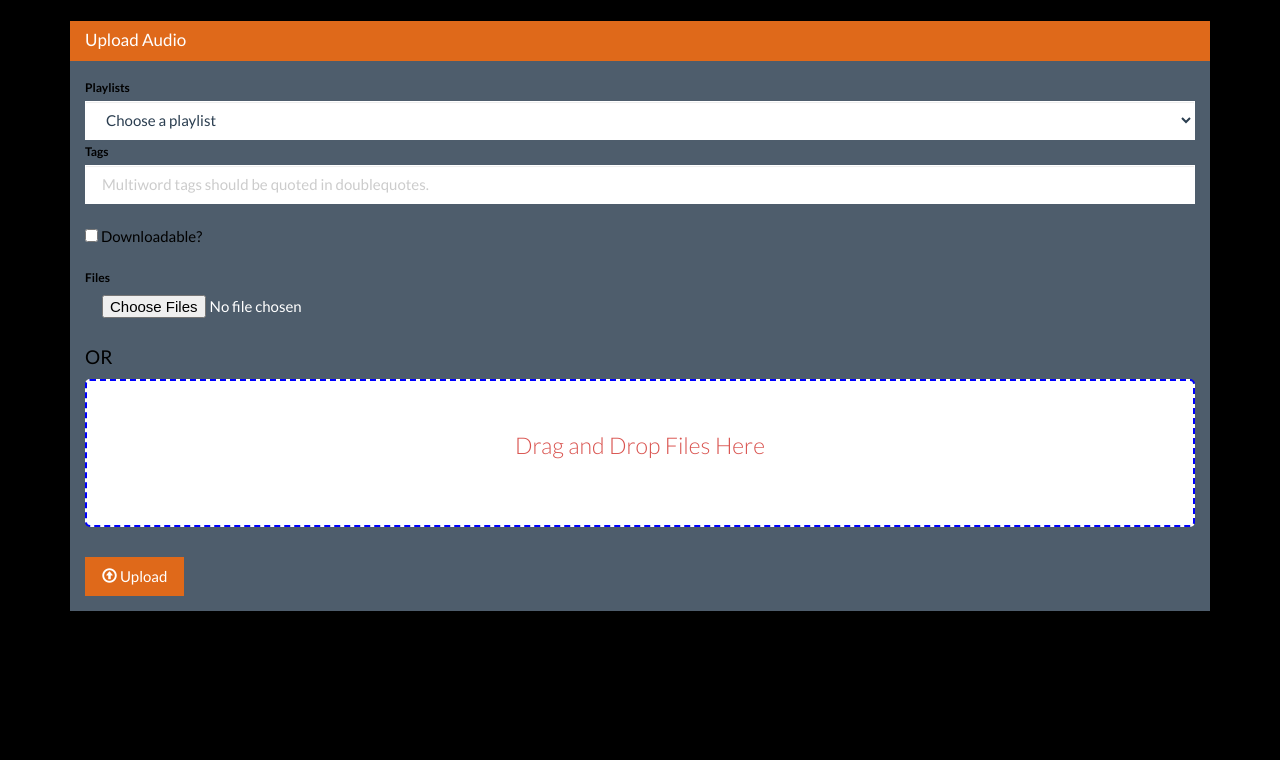
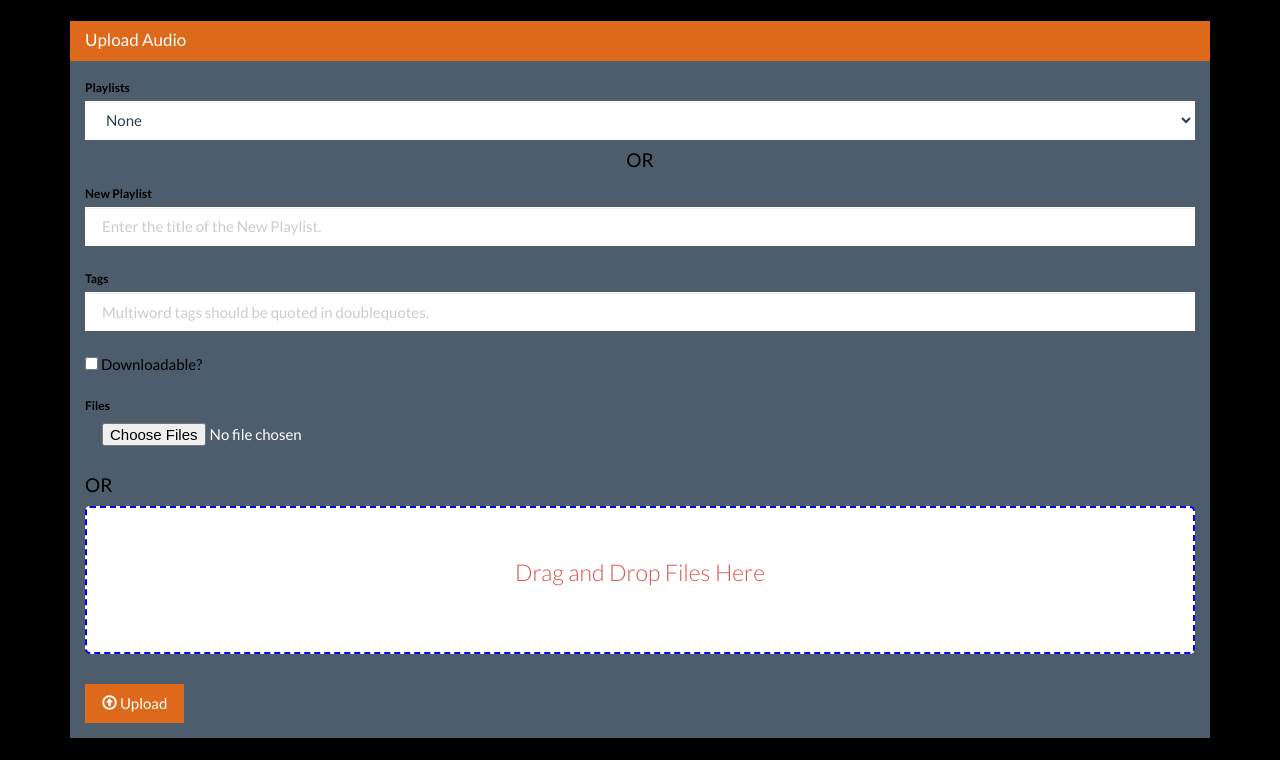
Before and after one commit to 0xelectron/flask-uploadr, a Flask app: template uploadr/templates/track_upload.html in a window 1280 px wide. Shown: the part 40-800 px from the top of the page. Run offline with Flask 2, Linux system fonts and the light colour scheme; the template is opened without the code that fills it, so the values that code supplies are empty; some libraries are stand-ins or nearby versions.

Commit message:
1. Added a feature to create new playlist while uploading tracks. 2. Modified fields in excel sheet to include duration and secret token; Also now sorting done base on track id in descending order.

```diff
--- a/uploadr/app.py
+++ b/uploadr/app.py
@@ -24,6 +24,7 @@ client = soundcloud.Client(client_id='YOUR CLIENT ID HERE',
                            client_secret='YOUR CLIENT SECRET HERE',
                            username='USERNAME',
                            password='PASSWORD')
+
 def get_lists(url, ltype='playlists'):
 
     if ltype == 'playlists':
@@ -61,18 +62,23 @@ def upload(audio):
         tags = form.get("tag")                            # Get tags
         dbool = form.get("downloadable")                  # Get Checkbox
         pid = form.get("playlist")                        # Get playlist id
-        n_p = client.get('/playlists/'+str(pid))          # Get playlist
+        n_playlist = form.get("n_playlist")               # Try to Get new playlist
 
-        for track in n_p.tracks:
-            tracks.append({'id':track['id']})           # Get previous tracks of playlist.
-
-        # Create a unique "session ID" for this particular batch of uploads.
-        upload_key = str(uuid4())
 
         # Is the upload using Ajax, or a direct POST by the form?
         is_ajax = False
         if form.get("__ajax", None) == "true":
             is_ajax = True
+
+        """ We only need one of the two fields, not Both. Check about that!"""
+        if (n_playlist and pid != "None") or ((not n_playlist) and pid == "None"):
+            if is_ajax:
+                return ajax_response(False, "You need to either select playlist or enter new playlist title. Not Both or None")
+            else:
+                return html_response("You need to either select playlist or enter new playlist title. Not Both or None")
+
+        # Create a unique "session ID" for this particular batch of uploads.
+        upload_key = str(uuid4())
 
         # Target folder for these uploads.
         target = os.path.join(BASE_DIR,"static","uploads",upload_key)
@@ -110,10 +116,22 @@ def upload(audio):
             # Append track to playlist
             tracks.append({'id':track.id})
 
-        # Send tracks to playlist
-        client.put(n_p.uri, playlist={
-            'tracks':tracks
-        })
+        """ Get Previous tracks of the playlist and update the playlist."""
+        if (pid != "None" and (not n_playlist)):
+            n_p = client.get('/playlists/'+str(pid))        # Get playlist
+            for track in n_p.tracks:
+                tracks.append({'id':track['id']})           # Get previous tracks of playlist.
+
+            client.put(n_p.uri, playlist={                  # Update Playlist
+                'tracks':tracks
+            })
+
+        else:
+            client.post("/playlists",playlist={
+                'title': n_playlist,
+                'sharing':'private',
+                'tracks':tracks,
+            })
 
         # All good jarvis!
         if is_ajax:
@@ -138,7 +156,7 @@ def upload(audio):
             rc_id = None
             rc_title = None
             for playlist in playlists:
-                if playlist.title == "RecentSatsang":
+                if (playlist.title).lower().replace(" ","") == "recentsatsang":
                     rc_id=playlist.id
                     rc_title=playlist.title
                     break
@@ -146,7 +164,8 @@ def upload(audio):
             if rc_id:
                 return render_template("satsang_upload.html", rc_id=rc_id, rc_title=rc_title)
             else:
-                return "<h1>Didn't Find any Recent Satsang playlist. Make Sure to create one.</h1>"
+                return html_response("""Didn't Find any Recent Satsang playlist. Make Sure to create one or
+                        Check for any typo!""")
 
         # He is lost Jarvis, let's tell him!
         else:
@@ -186,33 +205,54 @@ def export_data():
 
         form = request.form
         # We will need friends
-        timestamps = []
+        # timestamps = []
+        tids = []
         t_data = {}
-        xls_data = [['Track Name','Track ID','Play Count','Created At']]
+        # xls_data = [['Track Name','Track ID','Playback count','Created At']]
+
+        xls_data = [['Track Name','Track ID','Playback count','Duration']]
 
         # Get Playlist Details
         pid = form.get("playlist")
         n_p = client.get('/playlists/'+str(pid))
 
         # Prepare data for sort
-        for i, track in enumerate(n_p.tracks):
-            timestamp = calendar.timegm(parser.parse(track['created_at']).timetuple())
-            if not timestamp in timestamps:
-                timestamps.append(timestamp)
-                t_data[timestamp] = track
-            else:
-                timestamp += i;
-                timestamps.append(timestamp)
-                t_data[timestamp] = track
+        for track in n_p.tracks:
+            tids.append(track['id'])
+            t_data[track['id']] = track
+        # for i, track in enumerate(n_p.tracks):
+        #     timestamp = calendar.timegm(parser.parse(track['created_at']).timetuple())
+        #     if not timestamp in timestamps:
+        #         timestamps.append(timestamp)
+        #         t_data[timestamp] = track
+        #     else:
+        #         timestamp += i;
+        #         timestamps.append(timestamp)
+        #         t_data[timestamp] = track
 
         # Sort Data in desecnding
-        timestamps.sort(reverse=True)
+        # timestamps.sort(reverse=True)
+        tids.sort(reverse=True)
 
         # join Data for CSV
-        for timestamp in timestamps:
-            track = t_data[timestamp]
+        for tid in tids:
+            track = t_data[tid]
+            try:
+                trackid = str(track['id']) + "|" +  str(track['secret_token'])
+            except KeyError:
+                trackid = str(track['id']) + "|"
+            except Exception as e:
+                sys.stderr.write("Error Ocurred while preparing for excel sheet: %s".format(e))
+                trackid = str(track['id']) + "|"
+
             filename, extension = os.path.splitext(track['title'])
-            xls_data.append([filename,track['id'],track['playback_count'],track['created_at']])
+            xls_data.append([filename,trackid,track['playback_count'],track['duration']])
+
+        # for timestamp in timestamps:
+        #     track = t_data[timestamp]
+        #     tid = str(track['id']) + "|" +  str(track['secret_token'])
+        #     filename, extension = os.path.splitext(track['title'])
+        #     xls_data.append([filename,tid,track['playback_count'],track['created_at']])
 
         # We Made it, shaun!
         return excel.make_response_from_array(xls_data, "xlsx")        # Send CSV
@@ -243,3 +283,9 @@ def ajax_response(status, msg):
         status=status_code,
         msg=msg,
     ))
+
+def html_response(msg):
+    response = """
+    <strong>Oh snap!</strong><p>{}</p><a href="/"><h3>Home</h3></a>
+    """.format(msg)
+    return response
--- a/uploadr/templates/files.html
+++ b/uploadr/templates/files.html
@@ -17,7 +17,7 @@ body {
 
     <p>Here are the files you just uploaded.</p>
 
-    <p><a href="{{ url_for('index') }}">Back to front page</a></p>
+    <p><a href="{{ url_for('index') }}"><h4>HOME</h4></a></p>
     <table class="table table-striped table-hover ">
         <thead>
             <tr>
--- a/uploadr/templates/track_upload.html
+++ b/uploadr/templates/track_upload.html
@@ -21,10 +21,14 @@
                     <label class="control-label" for="inputDefault">Playlists</label>
                     <select id="playlist" name="playlist" class="form-control" required>
                         <option value="">Choose a playlist</option>
+                        <option selected="selected" value="None">None</option>
                         {% for id, p_title in p_dict.iteritems() %}
                             <option value={{id}}>{{p_title}}</option>
                         {% endfor %}
                     </select>
+                    <h4 align="center">OR</h4>
+                    <label class="control-label" for="inputDefault">New Playlist</label>
+                    <input name="n_playlist" type="text" class="form-control" id="inputDefault" placeholder="Enter the title of the New Playlist."><br>
 
                     <label class="control-label" for="inputDefault">Tags</label>
                     <input name="tag" type="text" class="form-control" id="inputDefault" placeholder="Multiword tags should be quoted in doublequotes."><br>
```
